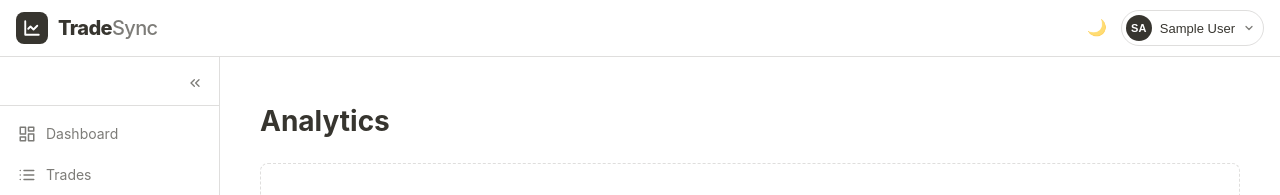
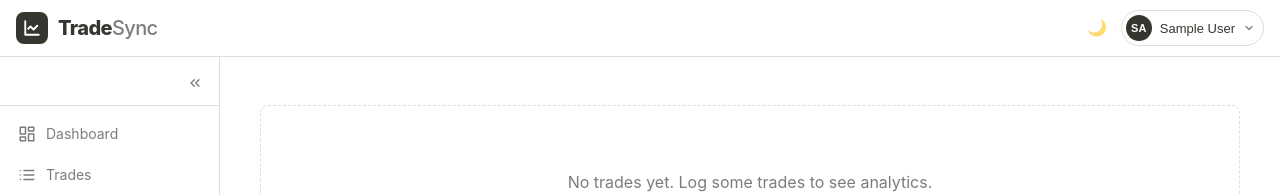
Before and after one commit to Meamanbishnoi/TradeSync, a Next.js app: page /analytics in a window 1280 px wide. Shown: the top 195 px of the page. Built offline with nearby package versions, Linux system fonts and the light colour scheme; no server answers; the database is empty; sample sign-in values are in the browser's storage.

Commit message:
Remove Analytics page heading

```diff
--- a/src/app/analytics/page.tsx
+++ b/src/app/analytics/page.tsx
@@ -24,9 +24,6 @@ export default async function AnalyticsPage() {
 
   return (
     <div style={{ paddingTop: "16px", paddingBottom: "64px" }}>
-      <header style={{ marginBottom: "24px" }}>
-        <h1 style={{ fontSize: "28px", margin: 0 }}>Analytics</h1>
-      </header>
 
       {trades.length === 0 ? (
         <div style={{ textAlign: "center", padding: "64px", border: "1px dashed var(--border-color)", borderRadius: "8px", color: "var(--text-secondary)" }}>
```
